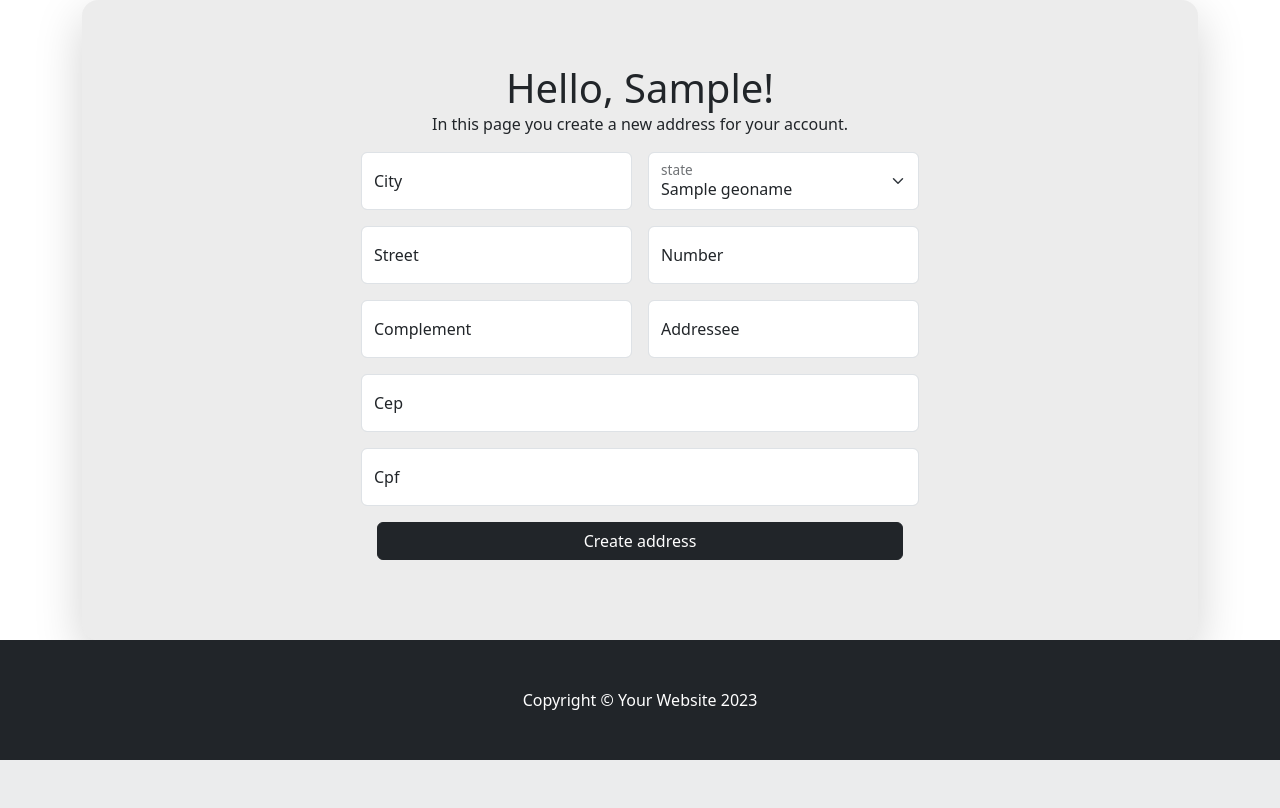
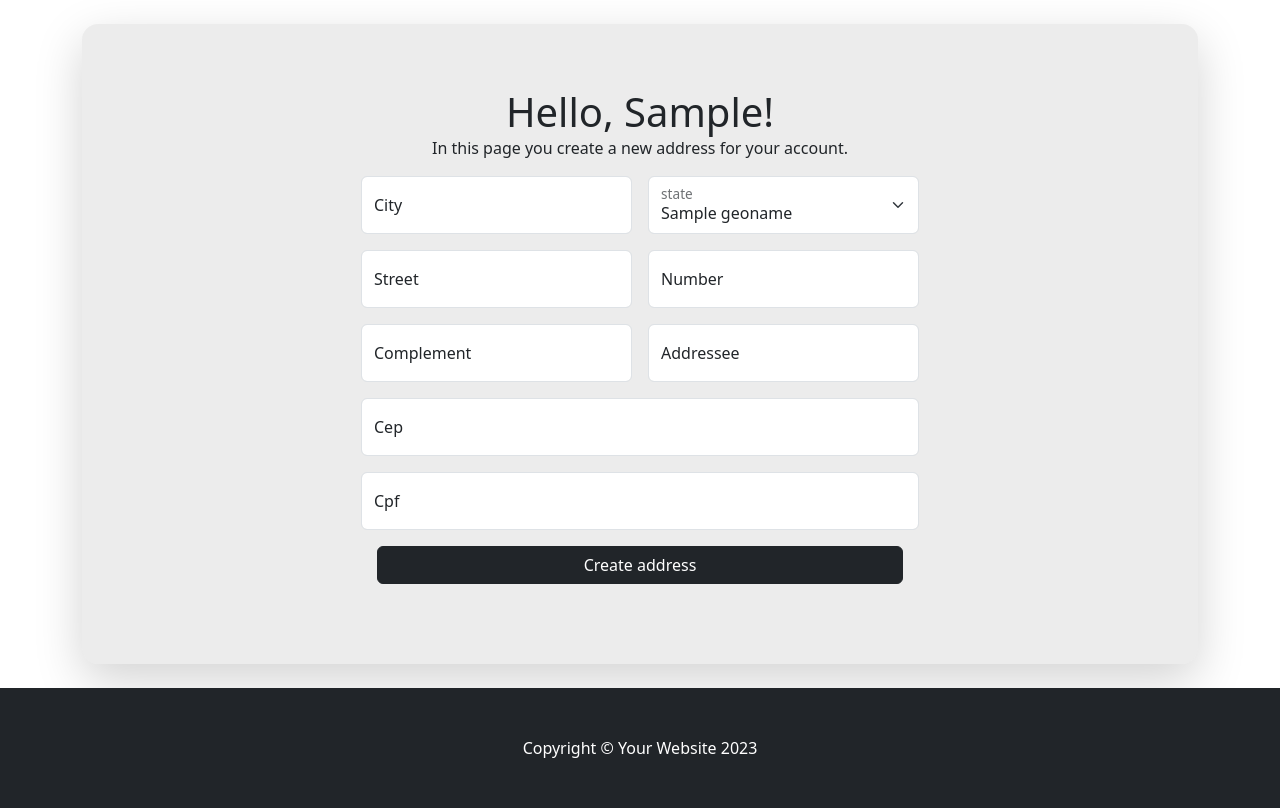
Before and after one commit to eugencius/ecommerce, a Django app: page /accounts/create/address/ in a window 1280 px wide. Shown: the part 56-864 px from the top of the page. Before the commit the page ends 816 px from the top, so only its background shows below. Run offline with Django 4.2, Linux system fonts and the light colour scheme; a user stored in the database is signed in; tables that the repository leaves empty hold one stand-in row (values such as "Sample post"); a database or web service that is not in the repository returns one stand-in record (values such as "Sample title"); data that the repository does not hold is empty; some libraries are stand-ins or nearby versions.

Commit message:
Style: Add margin in the top & bottom in the page of address creation

```diff
--- a/apps/accounts/templates/account/address_create.html
+++ b/apps/accounts/templates/account/address_create.html
@@ -6,7 +6,7 @@
 
 {% block content %}
 
-<div class="container">
+<div class="container my-4">
   <div class="form-box">
     <div class="m-5 w-50">
       <div class="mb-3">
```
